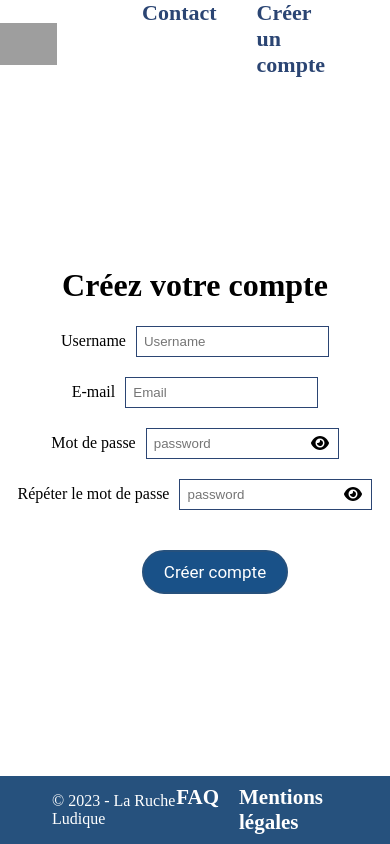
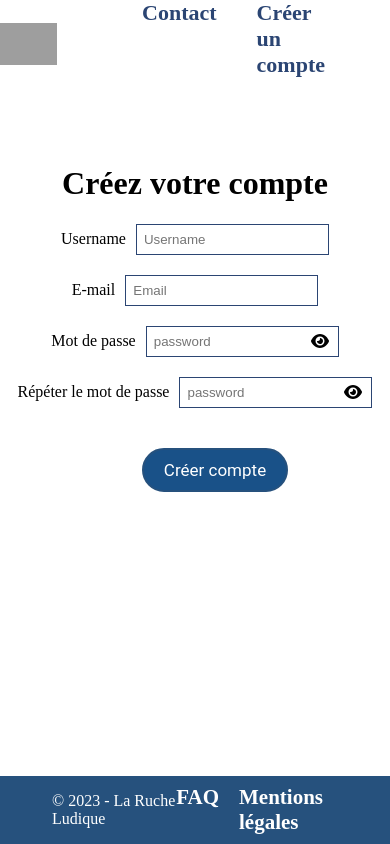
Before and after one commit to PaulinedeValance/projetAlternanceFront, a Vue app: page /signup in a window 390 px wide. Built offline with nearby package versions, Linux system fonts and the light colour scheme; grey boxes are pictures that could not be loaded; a web font is replaced by a local one.

Commit message:
responsive

```diff
--- a/src/components/SignUpForm.vue
+++ b/src/components/SignUpForm.vue
@@ -123,7 +123,7 @@ form {
   justify-content: center;
   align-items: center;
   flex-direction: column;
-  margin: 18vh auto 0;
+  margin: 4vh auto 0;
   border-radius: 10px;
   box-shadow: 5px 5px 15px -1px rgba(0, 0, 0, 0.75);
 }
@@ -159,6 +159,7 @@ form {
     box-shadow: none;
     padding: 0;
     border-radius: 0;
+    margin-top: 50px;
 
   }
 }
```
